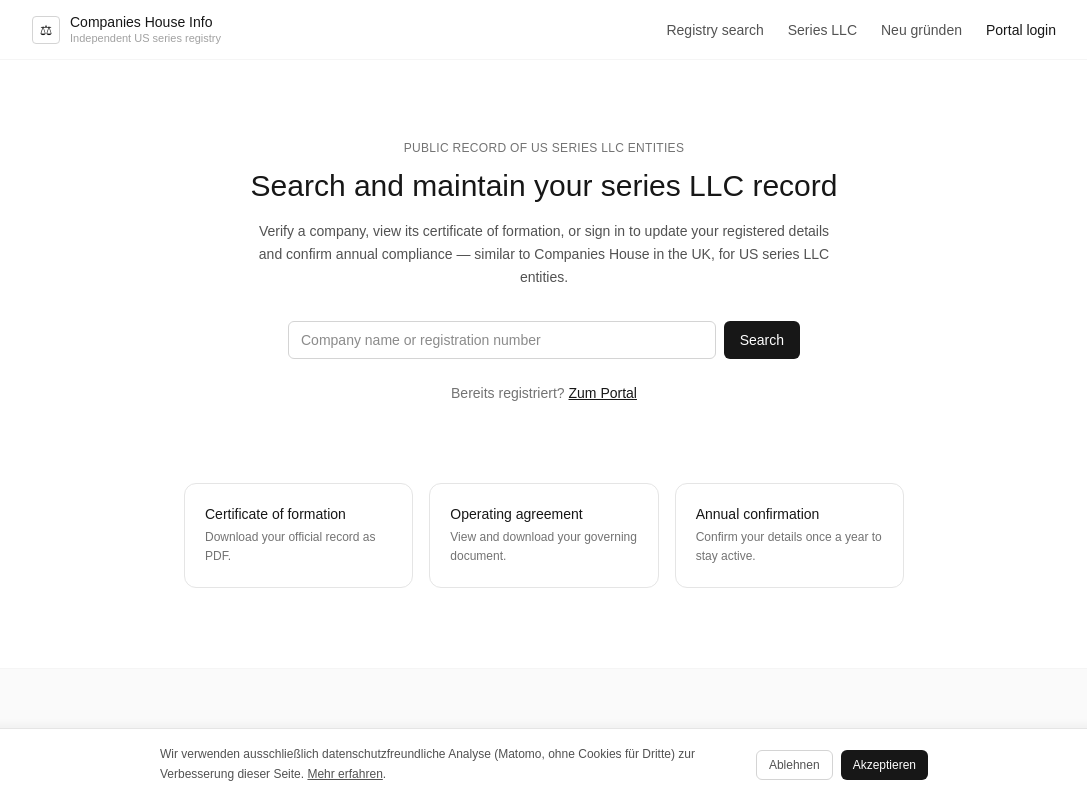
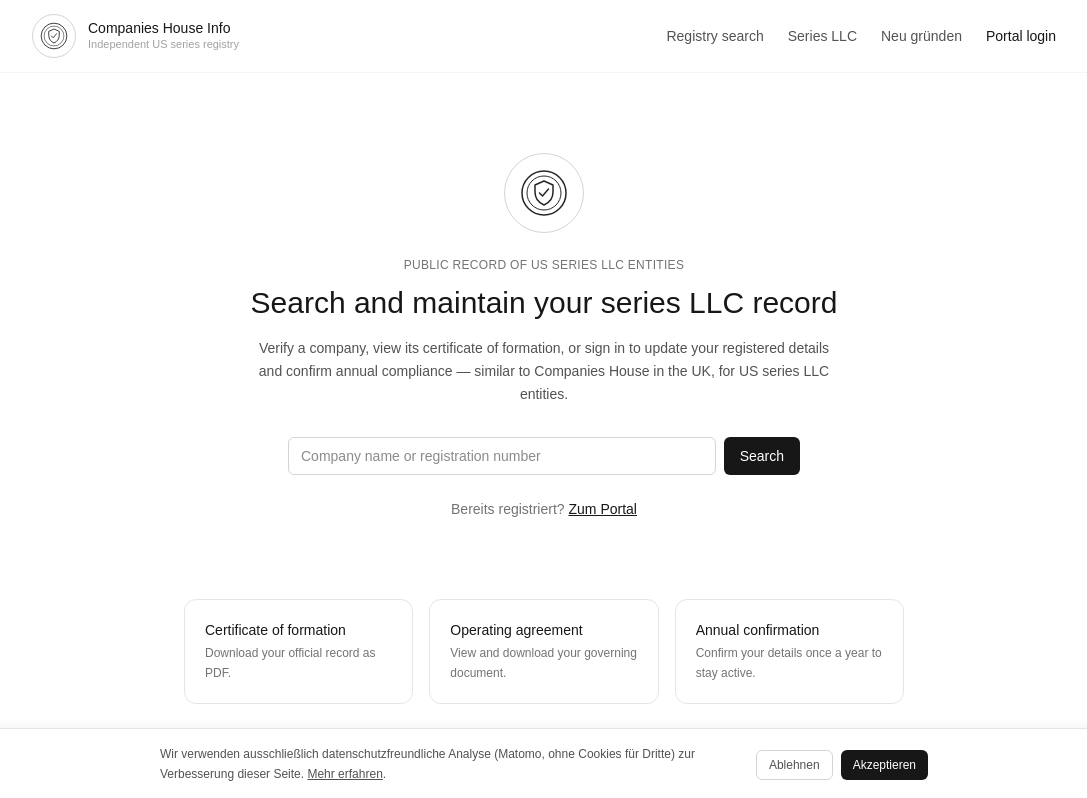
Before and after one commit to haraldlinhart-prog/companieshouse-info, a Next.js app: page / in a window 1280 px wide. Shown: the top 798 px of the page, without its empty margins (96-1183 px from the left). Built offline with nearby package versions, Linux system fonts and the light colour scheme.

Commit message:
Larger header logo, centered seal logo in hero

```diff
--- a/app/layout.tsx
+++ b/app/layout.tsx
@@ -4,6 +4,7 @@
 import "./globals.css";
 import CookieBanner from "@/components/cookie-banner";
 import Matomo from "@/components/matomo";
+import RegistrySeal from "@/components/registry-seal";
 
 const geistSans = Geist({
   variable: "--font-geist-sans",
@@ -35,9 +36,9 @@
       <body className="min-h-full flex flex-col bg-white text-neutral-900">
         <header className="border-b border-neutral-100 px-6 py-3.5">
           <div className="mx-auto flex max-w-5xl items-center justify-between">
-            <Link href="/" className="flex items-center gap-2.5">
-              <span className="flex h-7 w-7 items-center justify-center rounded border border-neutral-300 text-sm">
-                &#9878;
+            <Link href="/" className="flex items-center gap-3">
+              <span className="flex h-11 w-11 items-center justify-center rounded-full border border-neutral-300 text-neutral-800">
+                <RegistrySeal size={28} />
               </span>
               <span>
                 <p className="text-sm font-medium leading-tight">
--- a/app/page.tsx
+++ b/app/page.tsx
@@ -1,10 +1,16 @@
 import RegistrySearch from "@/components/registry-search";
+import RegistrySeal from "@/components/registry-seal";
 import Link from "next/link";
 
 export default function HomePage() {
   return (
     <main>
       <section className="mx-auto max-w-3xl px-6 py-20 text-center">
+        <div className="mb-6 flex justify-center">
+          <span className="flex h-20 w-20 items-center justify-center rounded-full border border-neutral-300 text-neutral-800">
+            <RegistrySeal size={48} />
+          </span>
+        </div>
         <p className="mb-3 text-xs tracking-wide text-neutral-500">
           PUBLIC RECORD OF US SERIES LLC ENTITIES
         </p>
--- /dev/null
+++ b/components/registry-seal.tsx
@@ -0,0 +1,28 @@
+export default function RegistrySeal({ size = 40 }: { size?: number }) {
+  return (
+    <svg
+      width={size}
+      height={size}
+      viewBox="0 0 48 48"
+      fill="none"
+      xmlns="http://www.w3.org/2000/svg"
+      aria-hidden="true"
+    >
+      <circle cx="24" cy="24" r="22" stroke="currentColor" strokeWidth="1.5" />
+      <circle cx="24" cy="24" r="17" stroke="currentColor" strokeWidth="1" />
+      <path
+        d="M24 12L33 16V23C33 29 29.2 33.8 24 36C18.8 33.8 15 29 15 23V16L24 12Z"
+        stroke="currentColor"
+        strokeWidth="1.5"
+        strokeLinejoin="round"
+      />
+      <path
+        d="M19.5 24L22.5 27L28.5 20"
+        stroke="currentColor"
+        strokeWidth="1.5"
+        strokeLinecap="round"
+        strokeLinejoin="round"
+      />
+    </svg>
+  );
+}
```
